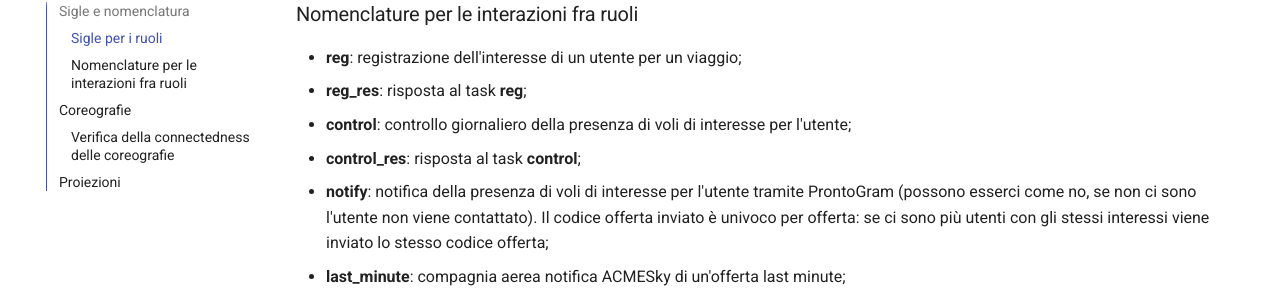
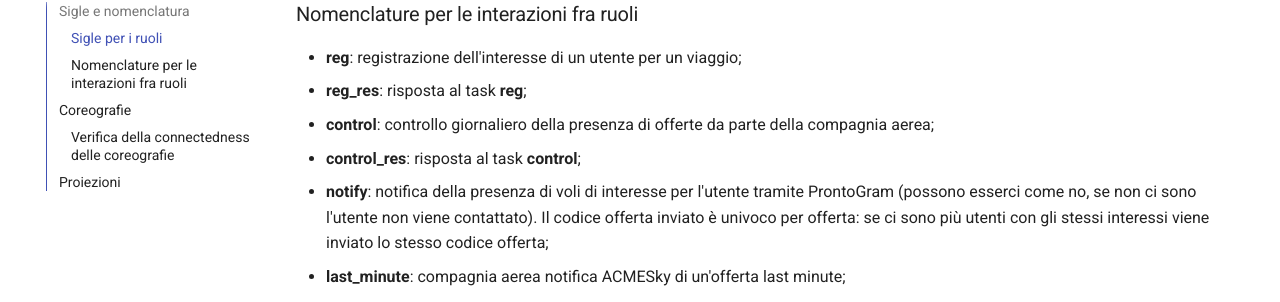
Before and after one commit to sosengers/project-documentation, an MkDocs documentation site: the page built from docs/choreographies.md, in a window 1280 px wide and 900 px high, scrolled down 440 px. Shown: the part 145-447 px from the top of the window. Built offline with MkDocs 1.6.1 and Material for MkDocs 9.7.7, drawn with Linux system fonts in a browser that asks for light colours; comment, search, counter and statistics services are not loaded.

Commit message:
Aggiornata descrizione del task control

```diff
--- a/docs/choreographies.md
+++ b/docs/choreographies.md
@@ -20,7 +20,7 @@
 ### Nomenclature per le interazioni fra ruoli
 - **reg**: registrazione dell'interesse di un utente per un viaggio;
 - **reg_res**: risposta al task **reg**;
-- **control**: controllo giornaliero della presenza di voli di interesse per l'utente;
+- **control**: controllo giornaliero della presenza di offerte da parte della compagnia aerea;
 - **control_res**: risposta al task **control**;
 - **notify**: notifica della presenza di voli di interesse per l'utente tramite ProntoGram (possono esserci come no, se non ci sono l'utente non viene contattato). Il codice offerta inviato è univoco per offerta: se ci sono più utenti con gli stessi interessi viene inviato lo stesso codice offerta;
 - **last_minute**: compagnia aerea notifica ACMESky di un'offerta last minute;
```
